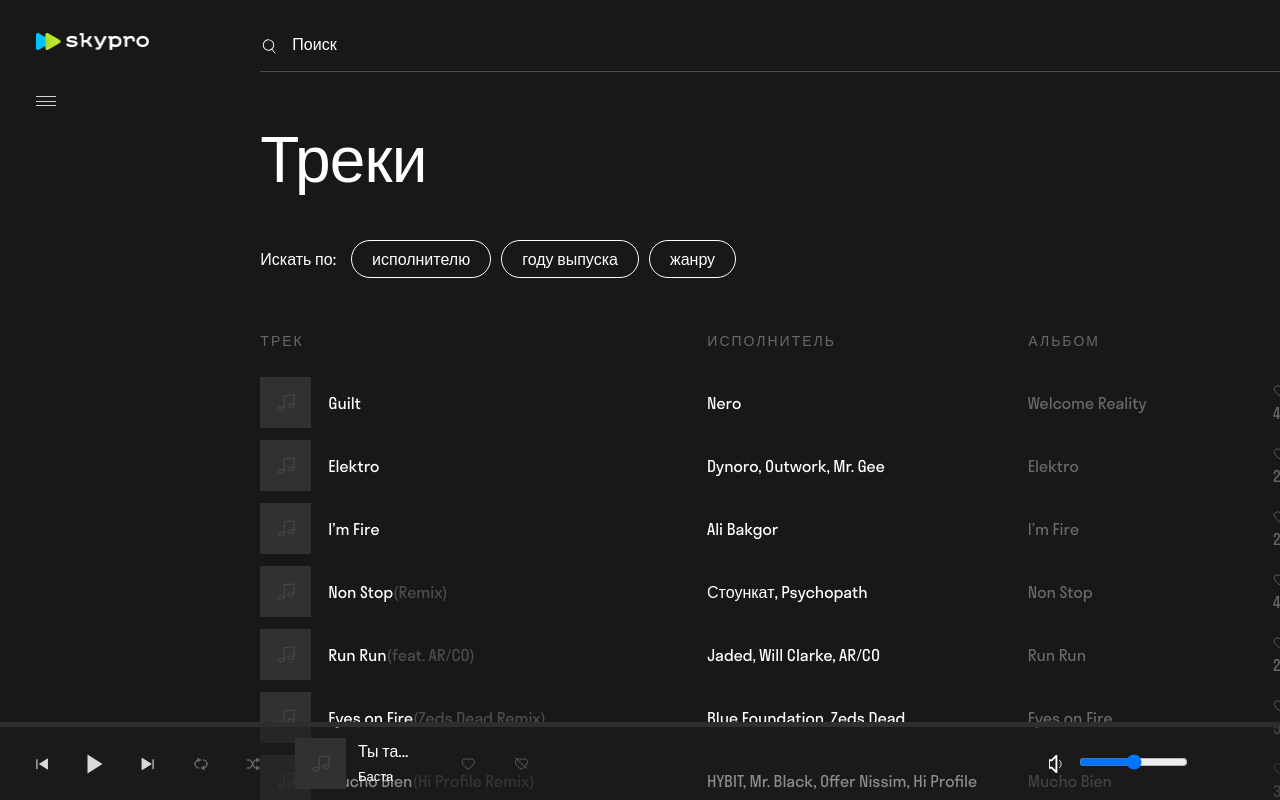
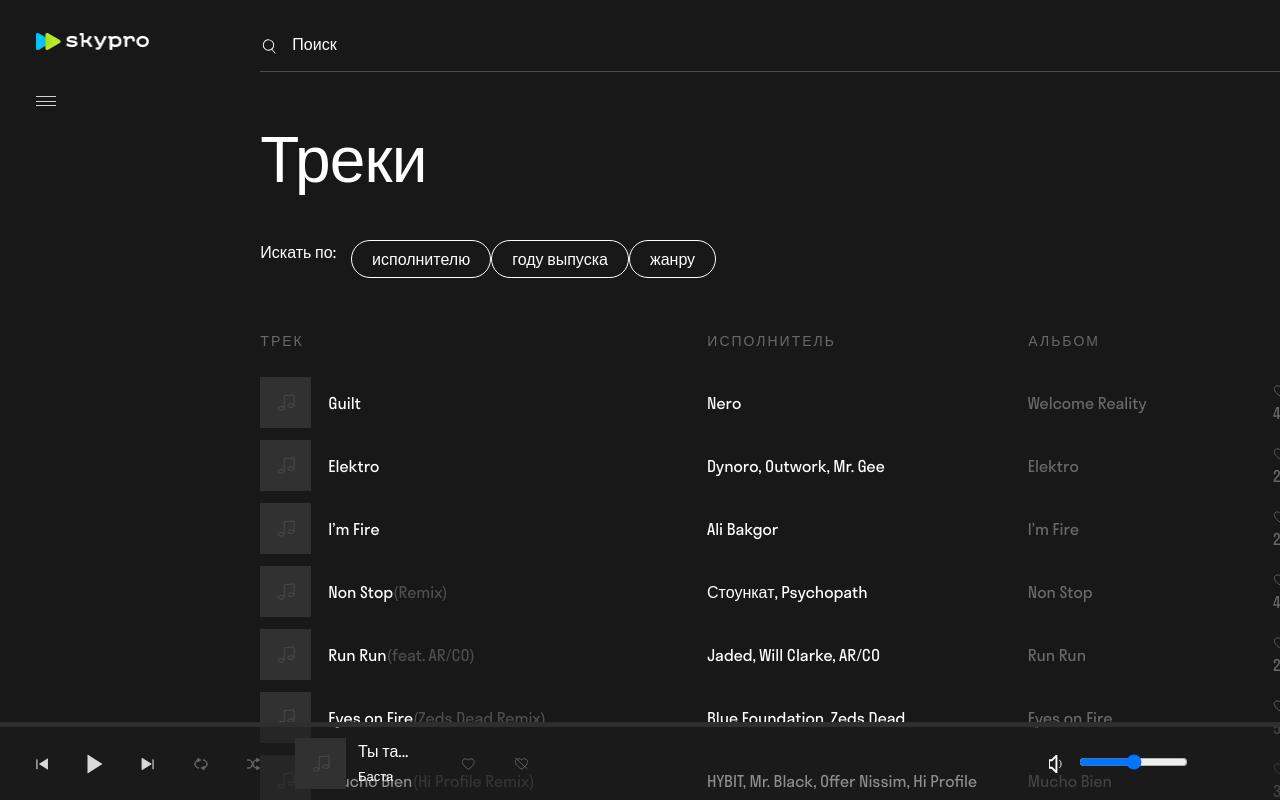
Before and after one commit to Vera869/skypro-music, a React (Create React App) app: page / in a window 1280 px wide. Built offline with nearby package versions, Linux system fonts and the light colour scheme.

Commit message:
готово!

```diff
--- a/src/components/CenterBlock/CenterBlock.css
+++ b/src/components/CenterBlock/CenterBlock.css
@@ -33,8 +33,8 @@
    flex-direction: row;
    -webkit-box-align: center;
    -ms-flex-align: center;
-   align-items: center;
    margin-bottom: 51px;
+   align-items: flex-start;
  }
 
  .centerblock__content {
--- a/src/components/CenterBlock/CenterBlock.jsx
+++ b/src/components/CenterBlock/CenterBlock.jsx
@@ -1,8 +1,9 @@
 import "./CenterBlock.css"
 import TrackList from "../TrackList/TrackList"
-import FilterByYear from "../FilterBy/FilterByYear.jsx"
-import FilterByAuthor from "../FilterBy/FilterByAuthor.jsx"
-import FilterByGenre from "../FilterBy/FilterByGenre.jsx"
+// import FilterByYear from "../FilterBy/FilterByYear.jsx"
+// import FilterByAuthor from "../FilterBy/FilterByAuthor.jsx"
+// import FilterByGenre from "../FilterBy/FilterByGenre.jsx"
+import FilterBy from "../FilterBy/FilterBy.jsx"
 
 function CenterBlock () {
    return (
@@ -22,9 +23,10 @@ function CenterBlock () {
       <div className="centerblock__filter filter">
         <div className="filter__title">Искать по:
         </div>
-          <FilterByAuthor />
+          {/* <FilterByAuthor />
           <FilterByYear />
-          <FilterByGenre />
+          <FilterByGenre /> */}
+          <FilterBy/>
         </div>
       <div className="centerblock__content">
         <div className="content__title playlist-title">
--- a/src/components/FilterBy/FilterBy.css
+++ b/src/components/FilterBy/FilterBy.css
@@ -29,11 +29,28 @@
    color: #ad61ff;
    cursor: pointer;
  }
+ .filter_button-list {
+  display: flex;
+  flex-direction: column;
+  gap: 15px;
+ }
  .list {
-  display: block;
+  display: flex;
+  flex-direction: column;
+  row-gap: 3px;
   font-style: normal;
   font-weight: 400;
-   font-size: 16px;
-   line-height: 24px;
-   margin-right: 15px;
+  font-size: 16px;
+  line-height: 24px;
+  border: 1px solid #ffffff;
+  border-radius: 10px;
+  padding: 5px;
  }
+ ::-webkit-scrollbar{
+  overflow:scroll;
+ }
+ .list-el:hover {
+  border-color: #d9b6ff;
+  color: #d9b6ff;
+  cursor: pointer;
+}
--- a/src/components/FilterBy/FilterBy.jsx
+++ b/src/components/FilterBy/FilterBy.jsx
@@ -1,4 +1,86 @@
 import "./FilterBy.css"
-//import { useState } from "react"
+import { useState } from "react"
 
-//function
+function FilterBy () {
+
+   let authorList = () => {
+      return (
+        <div className="list">
+        <ul className="list-author">
+          <li className="list-el">Michel Jackson</li>
+          <li className="list-el">Frank Sinstra</li>
+          <li className="list-el">Calvin Harris</li>
+          <li className="list-el">Zhu</li>
+          <li className="list-el">Arctic Monke</li>
+        </ul>
+      </div>
+      )
+    }
+   let yearList = () => {
+      return (
+        <div className="list">
+        <ul className="list-year">
+          <li className="list-el">2001</li>
+          <li className="list-el">1969</li>
+          <li className="list-el">1987</li>
+          <li className="list-el">2014</li>
+          <li className="list-el">2022</li>
+        </ul>
+      </div>
+      )
+    }
+   let genreList = () => {
+      return (
+        <div className="list">
+        <ul className="list-genre">
+          <li className="list-el">Rock</li>
+          <li className="list-el">Jazz</li>
+          <li className="list-el">Disco</li>
+          <li className="list-el">Indi</li>
+          <li className="list-el">Classic</li>
+        </ul>
+      </div>
+      )
+    }
+   const [openAuthor, setOpenAuthor] = useState(false);
+   const [openYear, setOpenYear] = useState(false);
+   const [openGenre, setOpenGenre] = useState(false);
+
+      function toggleOpenAuthor () {
+        console.log("Author");
+        setOpenAuthor(!openAuthor);
+        setOpenYear(false);
+        setOpenGenre(false);
+      }
+      function toggleOpenYear () {
+         console.log("Year");
+         setOpenYear(!openYear);
+         setOpenAuthor(false);
+         setOpenGenre(false);
+       }
+       function toggleOpenGenre () {
+         console.log("Genre");
+         setOpenGenre(!openGenre);
+         setOpenYear(false);
+         setOpenAuthor(false);
+       }
+   return (<><div className="filter_button-list">
+               <div className="filter__button button-author _btn-text" onClick={toggleOpenAuthor}>
+                     исполнителю
+                  </div>
+                  {openAuthor && authorList()}
+            </div>
+            <div className="filter_button-list">
+               <div className="filter__button button-year _btn-text" onClick={toggleOpenYear}>
+                  году выпуска
+               </div>
+               {openYear && yearList()}
+            </div>
+            <div className="filter_button-list">
+               <div className="filter__button button-genre _btn-text" onClick={toggleOpenGenre}> жанру</div>
+                {openGenre && genreList()}
+            </div>
+          </>
+   )
+}
+export default FilterBy
--- a/src/components/FilterBy/FilterByAuthor.jsx
+++ b/src/components/FilterBy/FilterByAuthor.jsx
@@ -2,7 +2,11 @@ import "./FilterBy.css"
 import { useState } from "react";
 
 
-function authorList () {
+
+
+function FilterByAuthor () {
+
+   let authorList = () => {
       return (
         <div className="list">
         <ul className="author">
@@ -16,18 +20,18 @@ function authorList () {
       )
     }
 
-function FilterByAuthor ({authorList}) {
-
     const [open, setOpen] = useState(false);
 
       function toggleOpen () {
-        console.log("Hello");
+        console.log("Author");
         setOpen(!open);
       }
-   return (<><div className="filter__button button-author _btn-text" onClick={toggleOpen}>
+   return (<><div className="filter_button-list">
+               <div className="filter__button button-author _btn-text" onClick={toggleOpen}>
                      исполнителю
                   </div>
-          {open ? [authorList] : ""}
+                  {open && authorList()}
+            </div>
           </>
    )
 }
--- a/src/components/FilterBy/FilterByGenre.jsx
+++ b/src/components/FilterBy/FilterByGenre.jsx
@@ -1,3 +1,4 @@
+import "./FilterBy.css"
 import { useState } from "react";
 
 function FilterByGenre () {
@@ -19,15 +20,10 @@ function FilterByGenre () {
   const [open, setOpen] = useState(false);
 
     function toggleOpen () {
-      console.log("Hello");
+      console.log("Genre");
       setOpen(!open);
-      return (<><div className="filter__button button-genre _btn-text" onClick={toggleOpen}>
-            жанру
-          </div> {open ? <genreList/> : ""}
-          </>
-      )
     };
-   return <div className="filter__button button-genre _btn-text" onClick={toggleOpen}> жанру</div>
-
+   return (<><div className="filter__button button-genre _btn-text" onClick={toggleOpen}> жанру</div>
+          {open && genreList()}</>)
  }
  export default FilterByGenre
--- a/src/components/FilterBy/FilterByYear.jsx
+++ b/src/components/FilterBy/FilterByYear.jsx
@@ -1,3 +1,4 @@
+import "./FilterBy.css"
 import { useState } from "react";
 
 
@@ -20,17 +21,14 @@ function FilterByYear () {
   const [open, setOpen] = useState(false);
 
     function toggleOpen () {
-      console.log("Hello");
-      setOpen(open);
-      return (<><div className="filter__button button-year _btn-text" onClick={toggleOpen}>
-            году выпуска
-          </div> {open ? <yearList/> : ""}
-          </>
-      )
+      console.log("Year");
+      setOpen(!open);
     };
 
-  return <div className="filter__button button-year _btn-text" onClick={toggleOpen}>
+  return (<><div className="filter__button button-year _btn-text" onClick={toggleOpen}>
           году выпуска
         </div>
+        {open && yearList()}
+        </>)
 }
 export default FilterByYear
```
Lines whose indentation alone changed are shown as unchanged.
